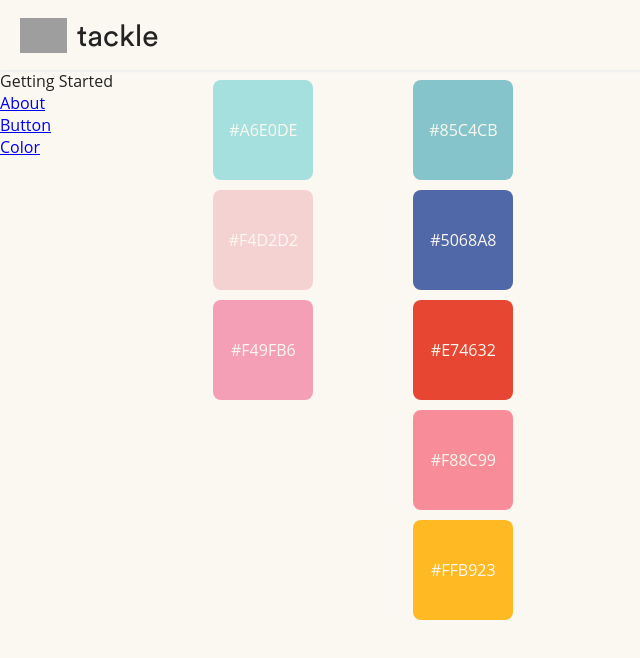
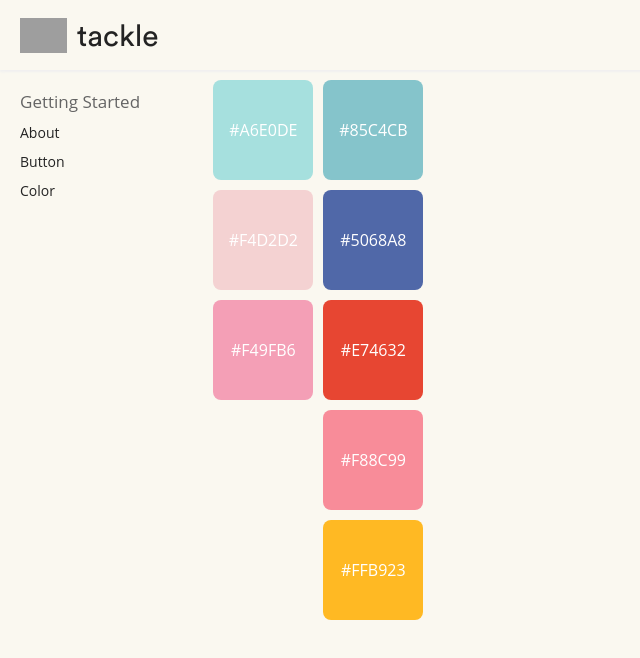
Before and after one commit to jrmoore117/practice-app, a React (Create React App) app: page /color in a window 1280 px wide. Shown: the top 658 px of the page, without its empty margins (0-640 px from the left). Built offline with nearby package versions, Linux system fonts and the light colour scheme; grey boxes are pictures that could not be loaded.

Commit message:
Adjust sidebar and color components.

```diff
--- a/src/components/ColorTile/ColorTile.js
+++ b/src/components/ColorTile/ColorTile.js
@@ -5,11 +5,11 @@ export const ColorTile = ({ size, color }) => (
    <div
       className="colorTile"
       style={{
-         margin: '10px 100px 10px 0',
+         margin: '10px 10px 10px 0',
          width: `${size || '50px'}`,
          height: `${size || '50px'}`,
-         color: '#FAF8F0',
-         backgroundColor: `${color || '#A6E0DE'}`,
+         color: '#FFFFFF',
+         backgroundColor: `${color || '#FFFFFF'}`,
          display: 'flex',
          justifyContent: 'center',
          alignItems: 'center'
--- a/src/components/SidebarButton/SidebarButton.js
+++ b/src/components/SidebarButton/SidebarButton.js
@@ -1,12 +1,13 @@
 import React from 'react';
 import { Link } from '@reach/router';
+import './sidebarButton.css';
 
 export function SidebarButton({ linkTo, buttonText }) {
    return (
-      <Link to={linkTo}>
-         <div className="sidebar-button">
+      <div className="sidebar-button">
+         <Link to={linkTo}>
             {buttonText}
-         </div>
-      </Link>
+         </Link>
+      </div>
    );
 }
--- /dev/null
+++ b/src/components/SidebarButton/sidebarButton.css
@@ -0,0 +1,14 @@
+.sidebar-button {
+   padding: 10px 0 0 20px;
+   transition: all 200ms;
+   font-size: 14px;
+}
+
+.sidebar-button:hover {
+   padding: 10px 0 0 25px;
+}
+
+.sidebar-button a, .sidebar-button a:visited {
+   text-decoration: none;
+   color: rgb(35, 35, 35);
+}
--- a/src/components/SidebarTitle/SidebarTitle.js
+++ b/src/components/SidebarTitle/SidebarTitle.js
@@ -1,4 +1,5 @@
 import React from 'react';
+import './sidebarTitle.css';
 
 export function SidebarTitle({ title }) {
    return (
--- /dev/null
+++ b/src/components/SidebarTitle/sidebarTitle.css
@@ -0,0 +1,6 @@
+.sidebar-title {
+   width: 100%;
+   padding: 20px 10px 0 20px;
+   color: rgb(100, 100, 100);
+   font-size: 17px;
+}
```
